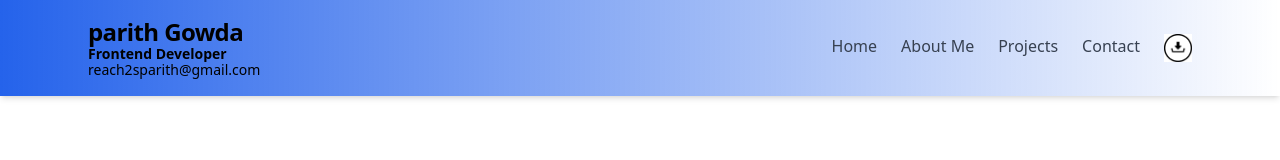
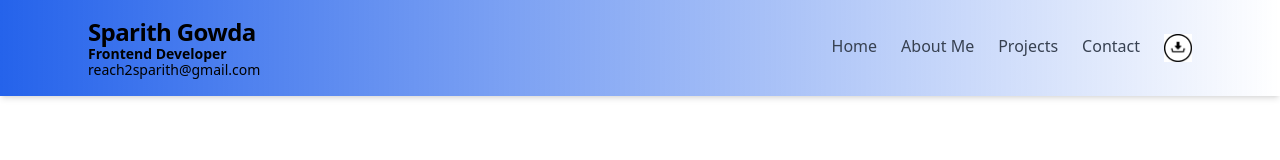
Before and after one commit to SparithGowda/portfolio, a React (Create React App) app: page / in a window 1280 px wide. Shown: the top 160 px of the page. Built offline with nearby package versions, Linux system fonts and the light colour scheme.

Commit message:
added dance gif

```diff
--- a/src/App.js
+++ b/src/App.js
@@ -1,4 +1,4 @@
-import logo from './logo.svg';
+
 import './App.css';
 import Navbar from './Components/Navbar';
 import AboutMe from './Components/AboutMe';
--- a/src/Components/AboutMe.jsx
+++ b/src/Components/AboutMe.jsx
@@ -1,4 +1,5 @@
 import React from "react";
+import dancegif from "../Assets/dance.gif"; // Import the GIF file
 
 function AboutMe() {
   return (
@@ -12,7 +13,7 @@ function AboutMe() {
       <div className="relative group bg-white shadow-lg rounded-xl p-6 border border-gray-200 transform transition duration-300 hover:scale-105">
 
          <img
-    src="/dance.gif"
+    src={dancegif}
     alt="Dancing"
     className="absolute -top-12 right-4 w-16 h-16 hidden group-hover:block animate-bounce"
   />
--- a/src/Components/Navbar.jsx
+++ b/src/Components/Navbar.jsx
@@ -35,7 +35,7 @@ function Navbar() {
         {/* Introduction */}
         <div>
         <div className="text-2xl font-bold text-black-600 tracking-tight">
-          parith Gowda</div>
+          Sparith Gowda</div>
           <div className="text-sm font-bold text-black-500 -mt-1">Frontend Developer</div>
           <div className="text-sm font-semi-bold text-black-500 -mt-1">reach2sparith@gmail.com</div>
         </div>
```
Also changed, not shown: 1 other file (tests, documents, lock files or other folders).
